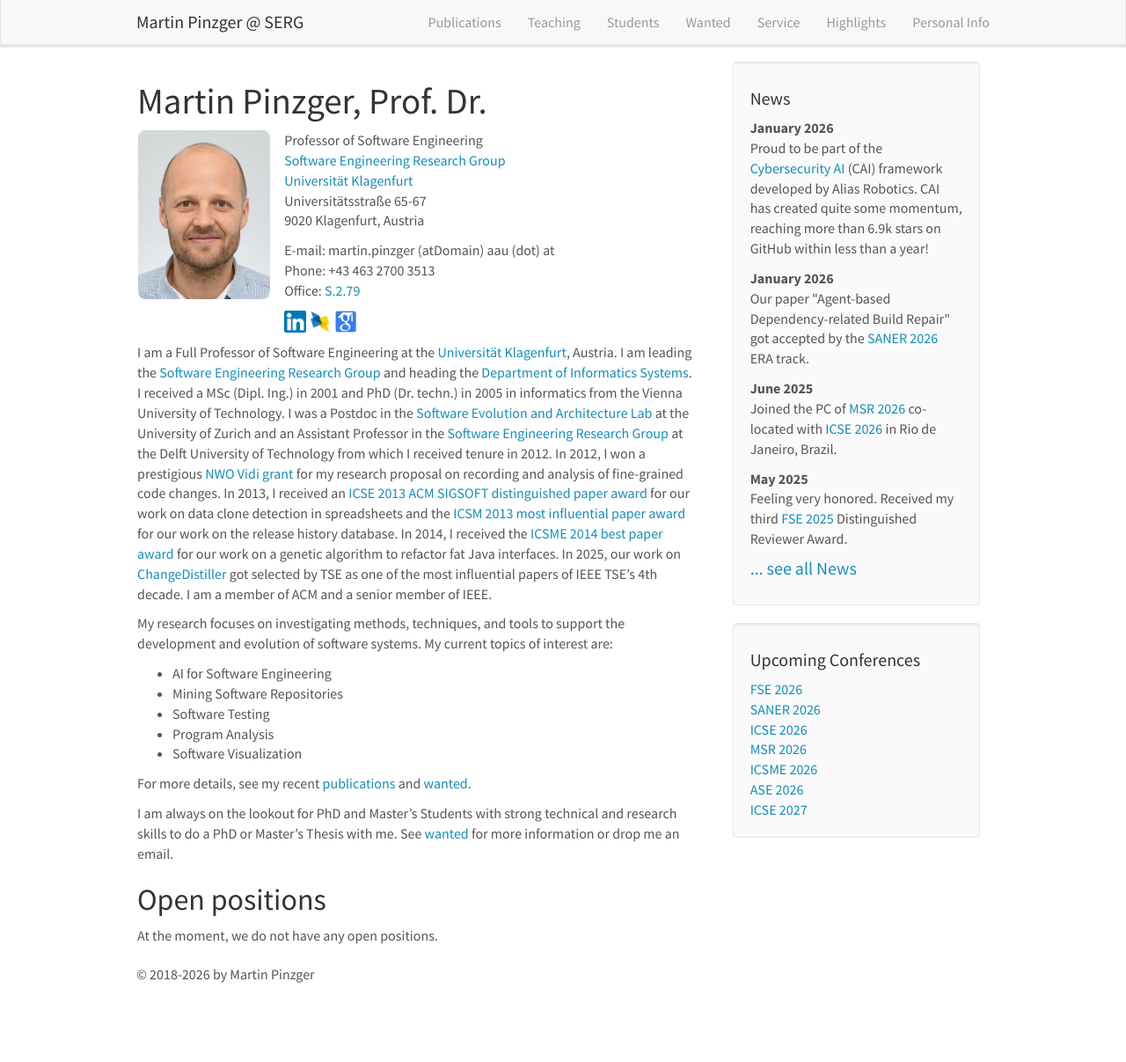
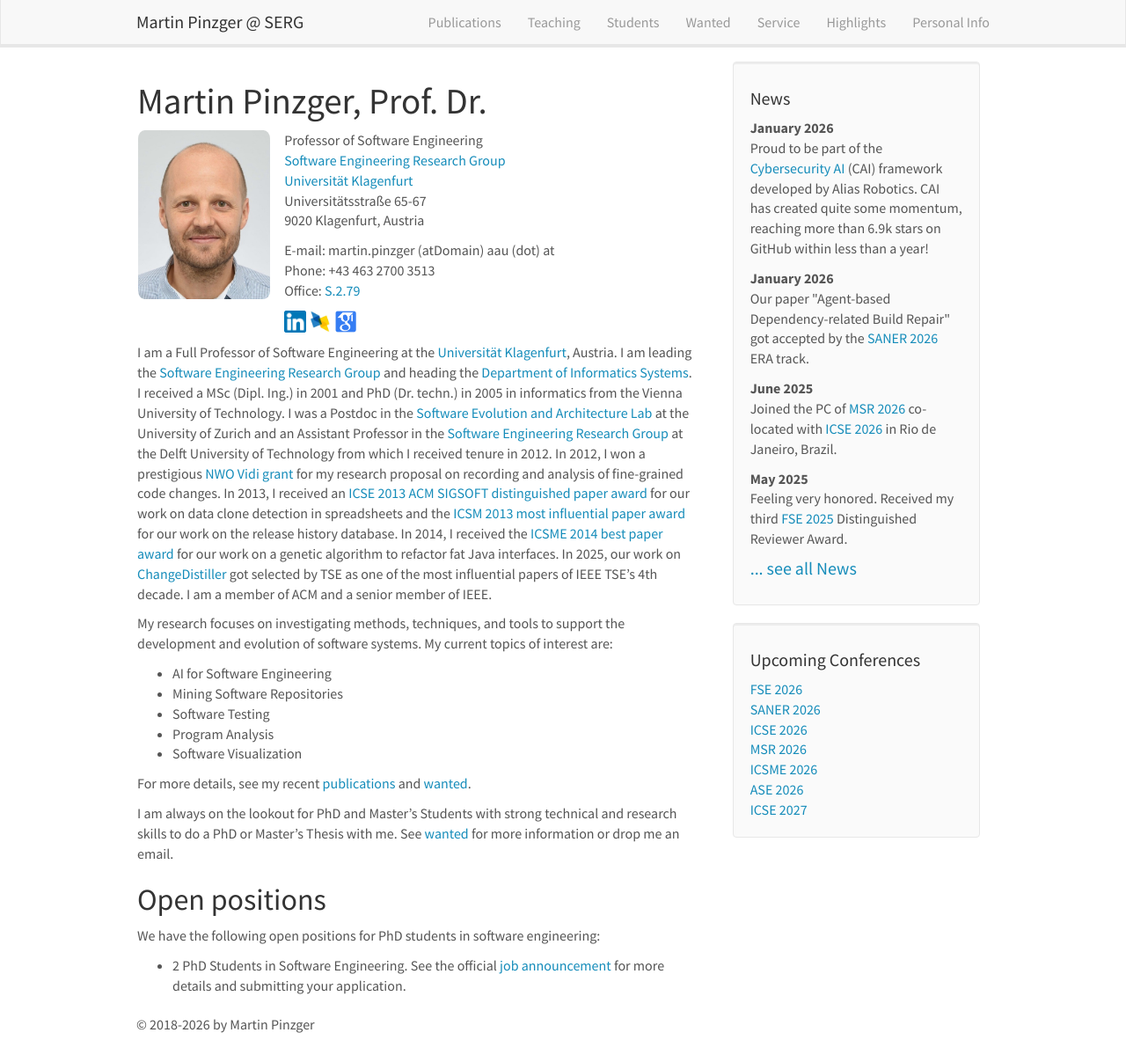
Before and after one commit to pinzger/pinzger.github.io, a Jekyll site: the page built from _pages/home.md, in a window 1280 px wide and 1207 px high. Shown: the whole window at 88% size. Built offline with Jekyll 4.4.1, drawn with Linux system fonts in a browser that asks for light colours; nearby versions of some CDN libraries.

Commit message:
added link to job annoucement, updated list of master students

```diff
--- a/_pages/home.md
+++ b/_pages/home.md
@@ -45,10 +45,10 @@ I am always on the lookout for PhD and Master's Students with strong technical a
 
 
 ## Open positions
-At the moment, we do not have any open positions.
+<!--At the moment, we do not have any open positions.-->
 
-<!-- We have the following open positions for PhD students in software engineering:
-* [1 PhD Student for Change Impact Analysis in Microservice-based  Systems](/wanted/openpositions) -->
+We have the following open positions for PhD students in software engineering:
+* 2 PhD Students in Software Engineering. See the official [job announcement](https://jobs.aau.at/en/job/2-predoc-scientists-all-genders-welcome-in-german-universitaetsassistentin/) for more details and submitting your application.
 <!-- * [1 PhD Student for Program Analysis using Formal Methods](/wanted/openpositions#phd-student-for-program-analysis-using-formal-methods) -->
 
 
```
Also changed, not shown: _pages/openpositions.md (+3 -1 lines), _pages/students.md (+5 -1 lines).
